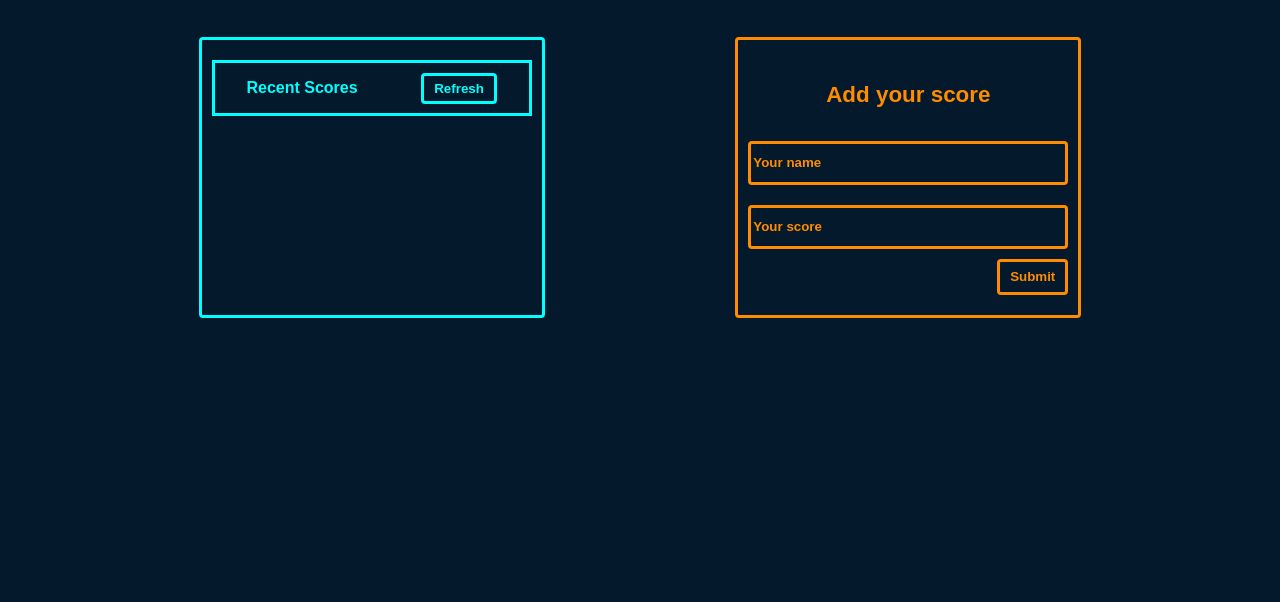
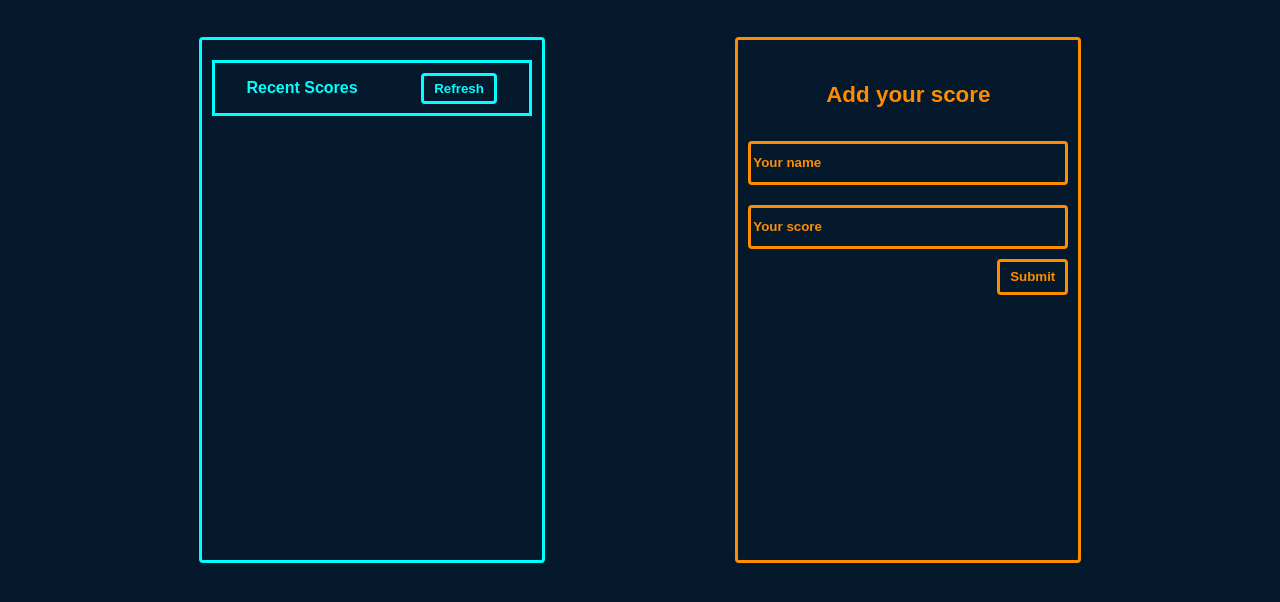
Before and after one commit to calebchris000/Leaderboard, a website built with webpack: page src/index.html in a window 1280 px wide. Shown: the part 70-672 px from the top of the page. Built offline with nearby package versions, Linux system fonts and the light colour scheme; no server answers.

Commit message:
Fix word overflowing outside container, remove scrollbar

```diff
--- a/src/index.scss
+++ b/src/index.scss
@@ -28,6 +28,12 @@ body {
   border-radius: 4px;
   width: 25vw;
   padding: 20px 10px;
+  overflow-y: scroll;
+  height: 60vh;
+}
+
+.scoreCard::-webkit-scrollbar {
+  display: none;
 }
 
 .subWrapper {
@@ -66,6 +72,7 @@ body {
   border-radius: 4px;
   color: $blue;
   padding: 10px;
+  word-wrap: break-word;
   font-weight: 600;
   user-select: none;
   transition: all 0.3s ease;
```
